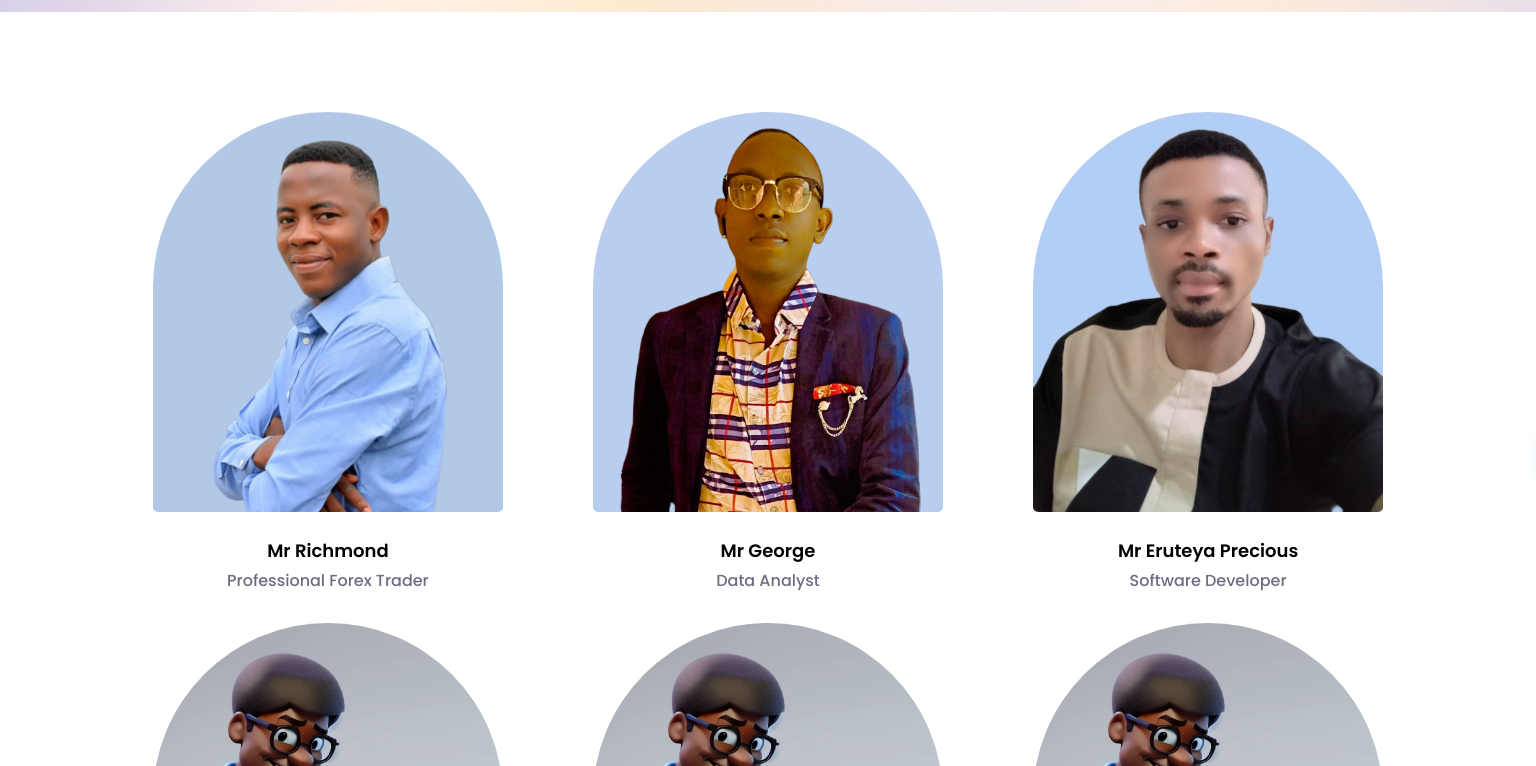
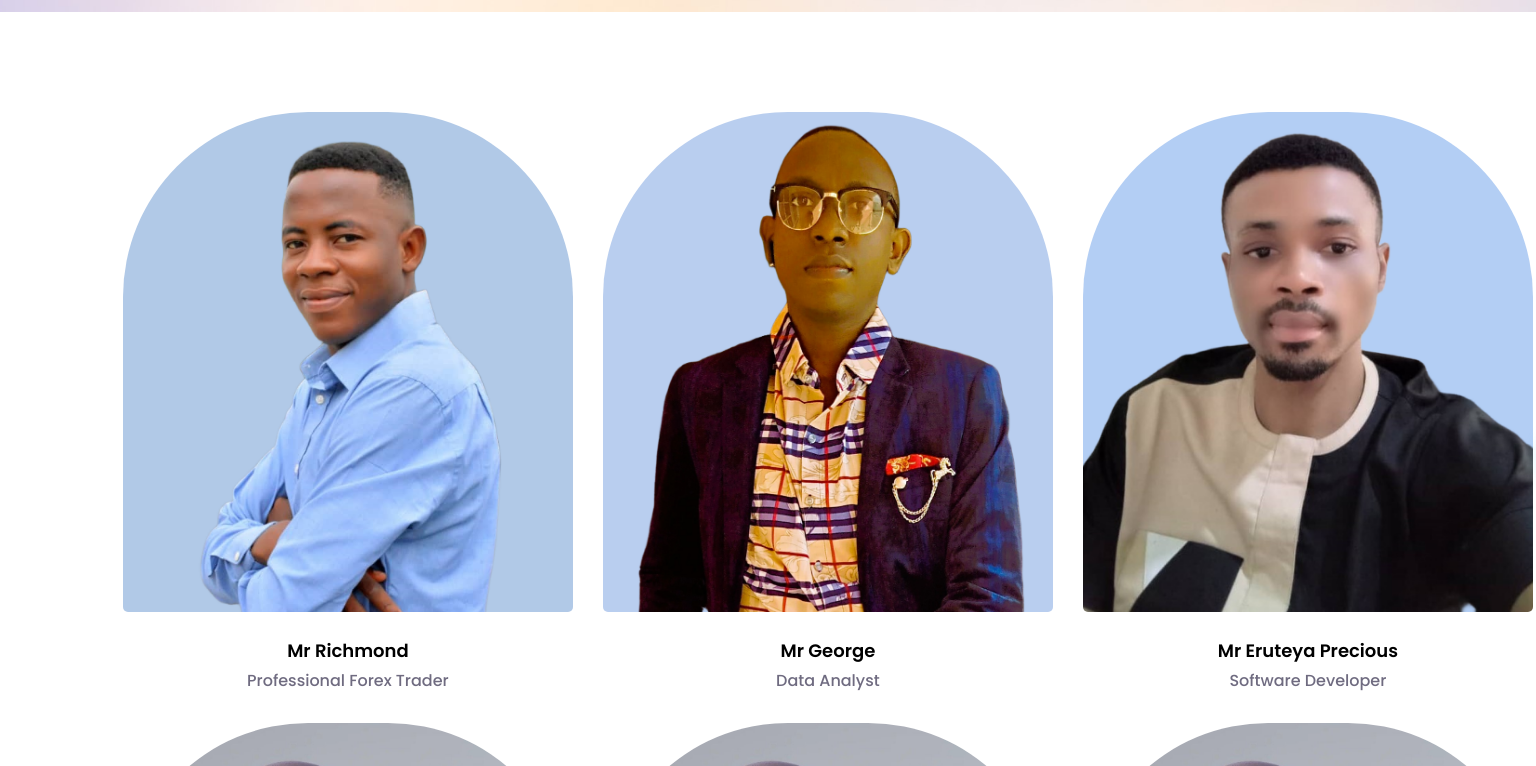
Before and after one commit to Klessy/Thinktech, a React (Vite) app: page /Team in a window 1536 px wide. Shown: the part 298-1064 px from the top of the page. Built offline with nearby package versions, Linux system fonts and the light colour scheme; a web font is replaced by a local one.

Commit message:
Team Page Screen width 1500px adjusted

```diff
--- a/src/components/styles/team.css
+++ b/src/components/styles/team.css
@@ -165,6 +165,7 @@
 }
 
 /* ======================== MOBILE VIEW ============================= */
+
 @media screen and (max-width: 1200px) {
   .team__container-wrapper {
     flex-wrap: wrap;
--- a/src/pages/about/about.css
+++ b/src/pages/about/about.css
@@ -622,6 +622,26 @@ ABOUT TEAM
 MOBILE VIEW
 =============================================*/
 
+@media screen and (min-width: 1500px) {
+  .team__card-inner::after {
+    width: 450px;
+  }
+
+  .hover-items {
+    width: 450px;
+  }
+
+  .team__img {
+    width: 450px;
+    height: 500px;
+  }
+
+  .thinktech__instructor-info {
+    width: 450px;
+    margin-top: 25px;
+  }
+}
+
 @media screen and (max-width: 1200px) {
   .team__wrapper {
     grid-template-columns: repeat(2, 1fr);
```
